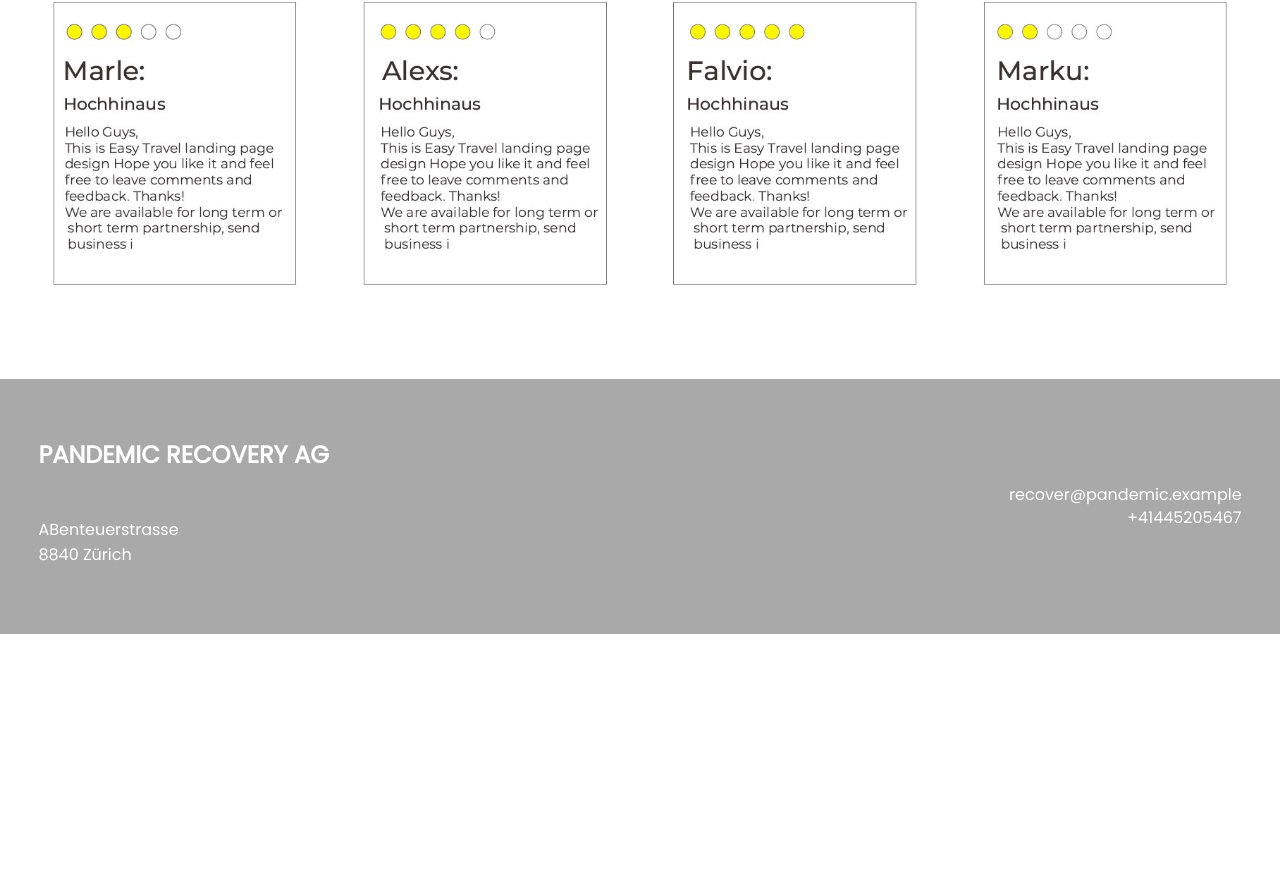
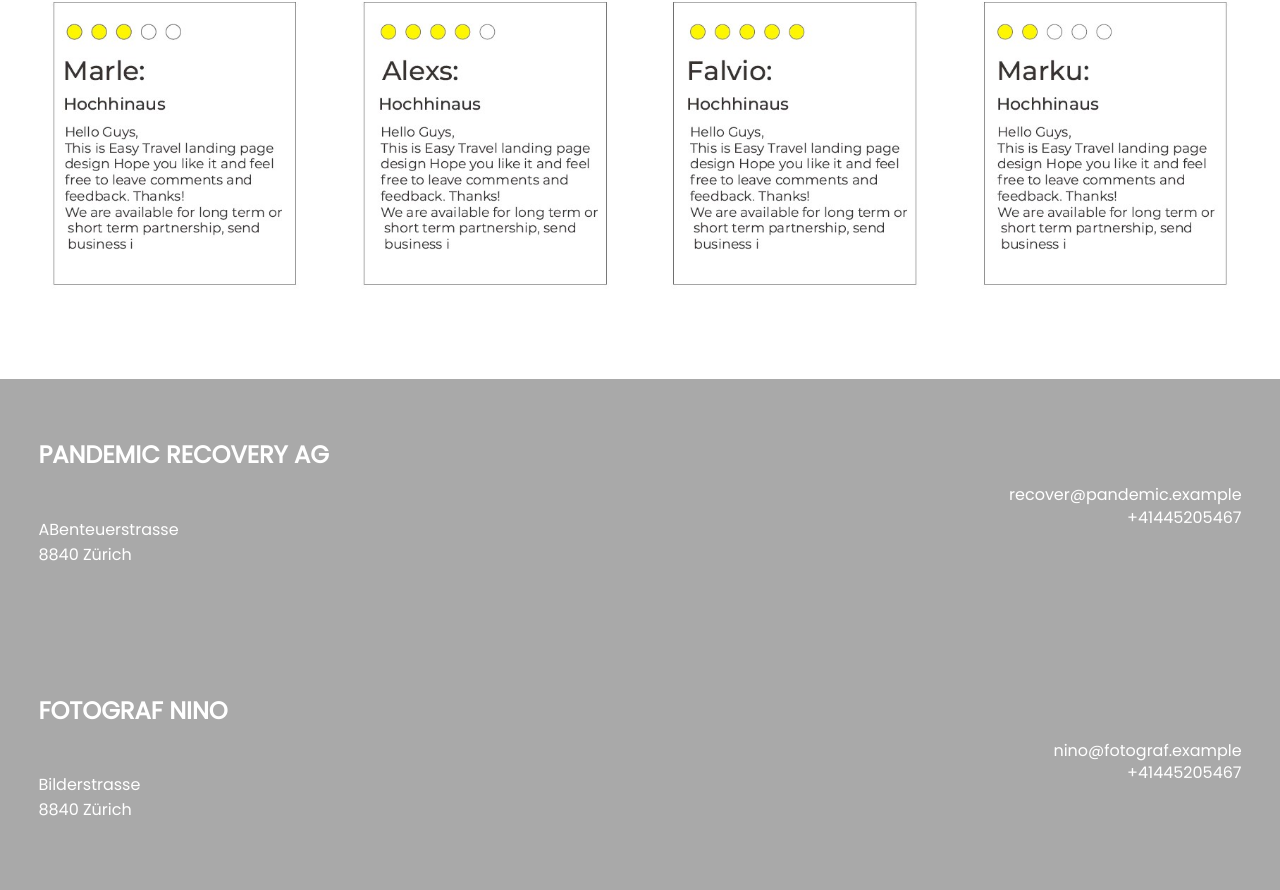
Before and after one commit to silvan-b/m287-project, a plain HTML site: page index.html in a window 1280 px wide. Shown: the part 2311-3201 px from the top of the page. Before the commit the page ends 2945 px from the top, so only its background shows below. Drawn offline with nearby package versions, Linux system fonts and the light colour scheme; a web font is replaced by a local one.

Commit message:
version 11

```diff
--- a/index.html
+++ b/index.html
@@ -144,6 +144,42 @@
     });
 
 </script>
+<footer>
+
+    <div class="foot">
+
+        <div class="footl">
+
+            <div>
+
+                <h2> FOTOGRAF NINO
+
+                    <h2>
+
+            </div>
+
+            </p><br> Bilderstrasse <br> 8840 Zürich</p>
+
+
+
+
+        </div>
+
+        <div class="footr">
+
+            <p>
+
+                <a href="mailto:nino@fotograf.example">nino@fotograf.example</a> <br>
+
+                <a href="tel:+41445205467">+41445205467</a>
+
+            </p>
+
+        </div>
+
+    </div>
+
+</footer>
 </body>
 
 </html>
```
